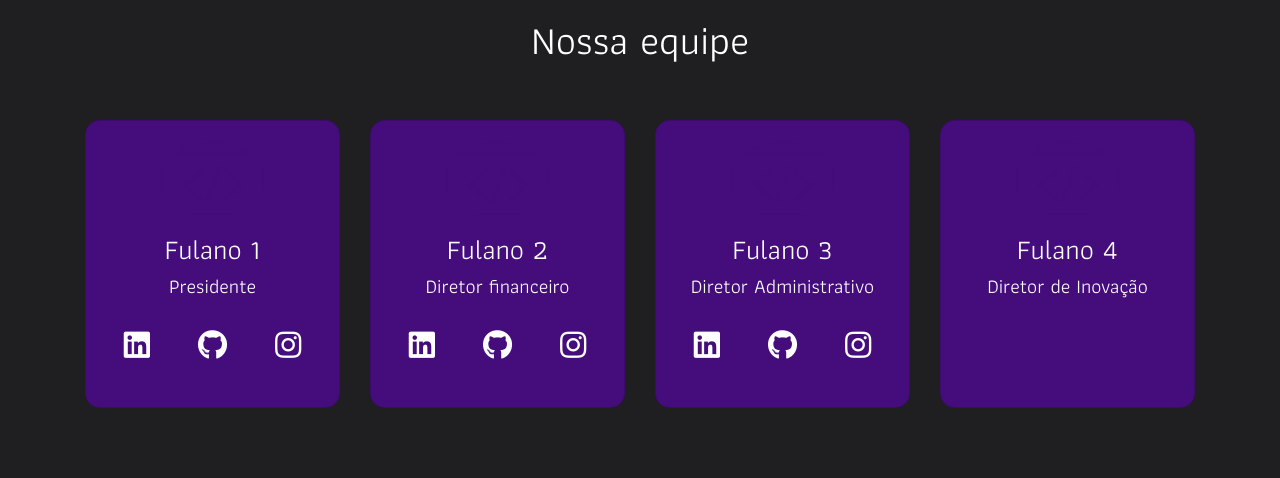
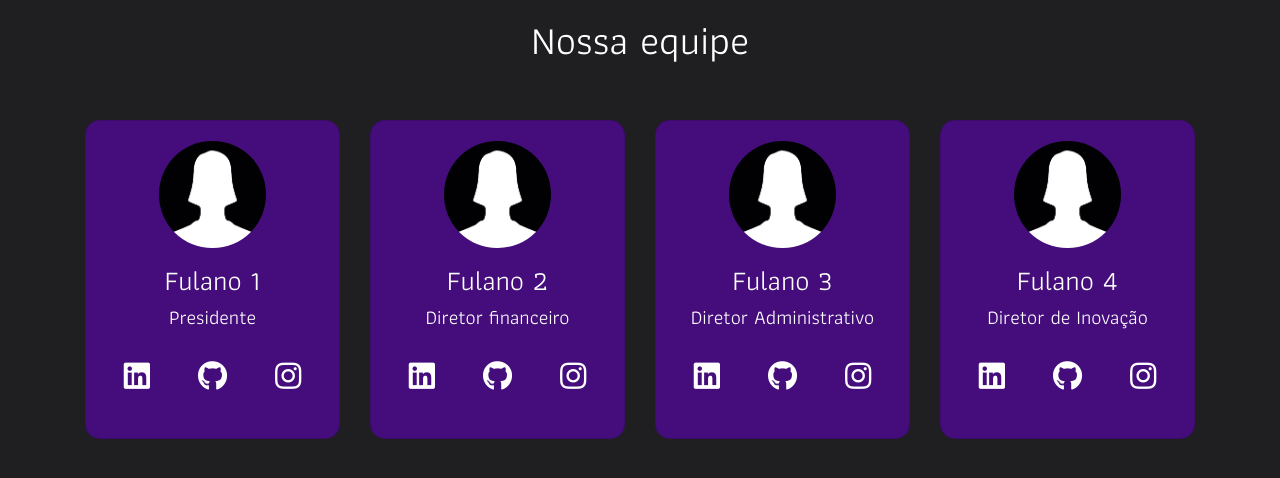
Before and after one commit to HandcodeJr/HandcodeJr.github.io, a Django app: page /equipe/ in a window 1280 px wide. Shown: the part 72-550 px from the top of the page. Run offline with Django 3.2, Linux system fonts and the light colour scheme; some libraries are stand-ins or nearby versions.

Commit message:
Ajuste de imagens do perfil

```diff
--- a/handcode/core/templates/team.html
+++ b/handcode/core/templates/team.html
@@ -62,7 +62,7 @@
           <div class="col-lg-3 col-md-6">
             <div class="card">
               <div class="card-body">
-                <img src="{%static 'images/landingPages.png' %}" alt="" class="img-fluid rounded-circle w-50 mb-3">
+                <img src="{%static 'images/perfil.png' %}" alt="" class="img-fluid rounded-circle w-50 mb-3">
                 <h3>Fulano 1</h3>
                 <h5>Presidente</h5>
                 <div class="d-flex flex-row justify-content-center">
@@ -89,7 +89,7 @@
           <div class="col-lg-3 col-md-6">
             <div class="card">
               <div class="card-body">
-                <img src="{%static 'images/landingPages.png' %}" alt="" class="img-fluid rounded-circle w-50 mb-3">
+                <img src="{%static 'images/perfil.png' %}" alt="" class="img-fluid rounded-circle w-50 mb-3">
                 <h3>Fulano 2</h3>
                 <h5>Diretor financeiro</h5>
                 <div class="d-flex flex-row justify-content-center">
@@ -116,7 +116,7 @@
           <div class="col-lg-3 col-md-6">
             <div class="card">
               <div class="card-body">
-                <img src="{%static 'images/landingPages.png' %}" alt="" class="img-fluid rounded-circle w-50 mb-3">
+                <img src="{%static 'images/perfil.png' %}" alt="" class="img-fluid rounded-circle w-50 mb-3">
                 <h3>Fulano 3</h3>
                 <h5>Diretor Administrativo</h5>
                 <div class="d-flex flex-row justify-content-center">
@@ -143,23 +143,23 @@
           <div class="col-lg-3 col-md-6">
             <div class="card">
               <div class="card-body">
-                <img src="{%static 'images/landingPages.png' %}" alt="" class="img-fluid rounded-circle w-50 mb-3">
+                <img src="{%static 'images/perfil.png' %}" alt="" class="img-fluid rounded-circle w-50 mb-3">
                 <h3>Fulano 4</h3>
                 <h5>Diretor de Inovação</h5>
                 <div class="d-flex flex-row justify-content-center">
                   <div class="p-4">
                     <a href="#">
-                      <i class="fa fa-facebook"></i>
+                      <i class="fab fa-linkedin"></i>
                     </a>
                   </div>
                   <div class="p-4">
                     <a href="#">
-                      <i class="fa fa-twitter"></i>
+                      <i class="fab fa-github"></i>
                     </a>
                   </div>
                   <div class="p-4">
                     <a href="#">
-                      <i class="fa fa-instagram"></i>
+                      <i class="fab fa-instagram"></i>
                     </a>
                   </div>
                 </div>
```
Also changed, not shown: handcode/core/static/images/perfil.png (added).
